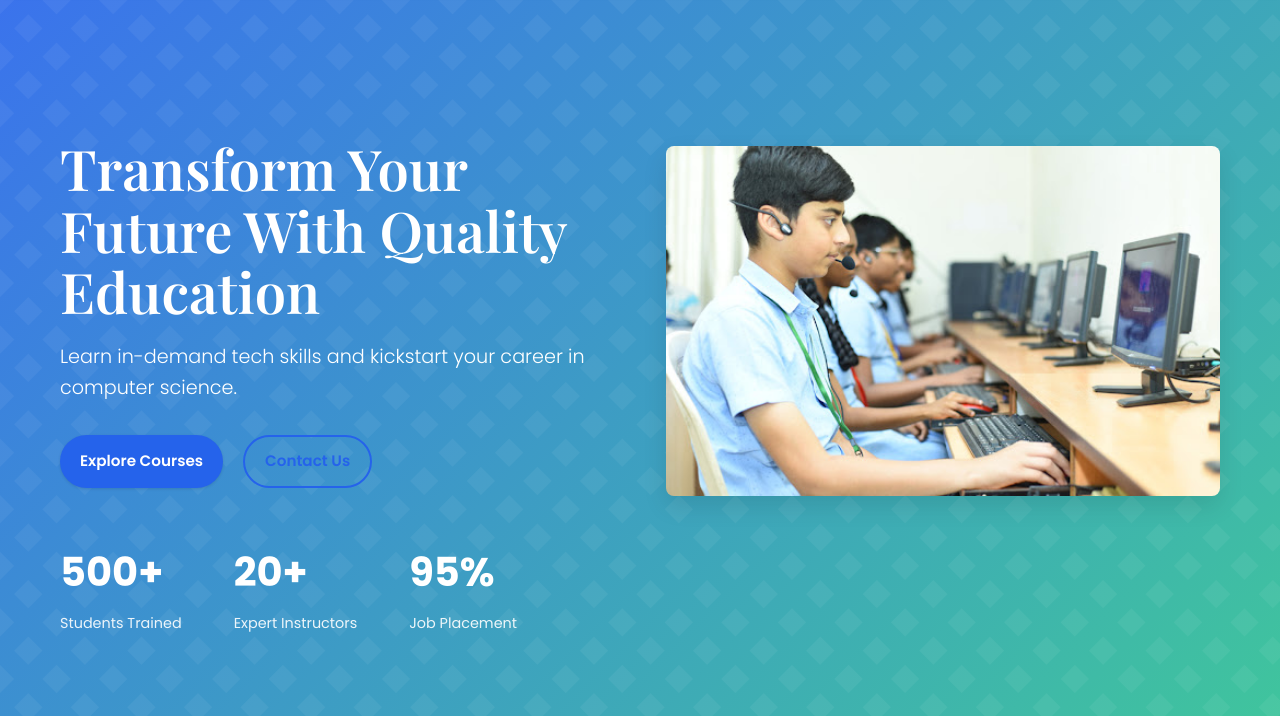
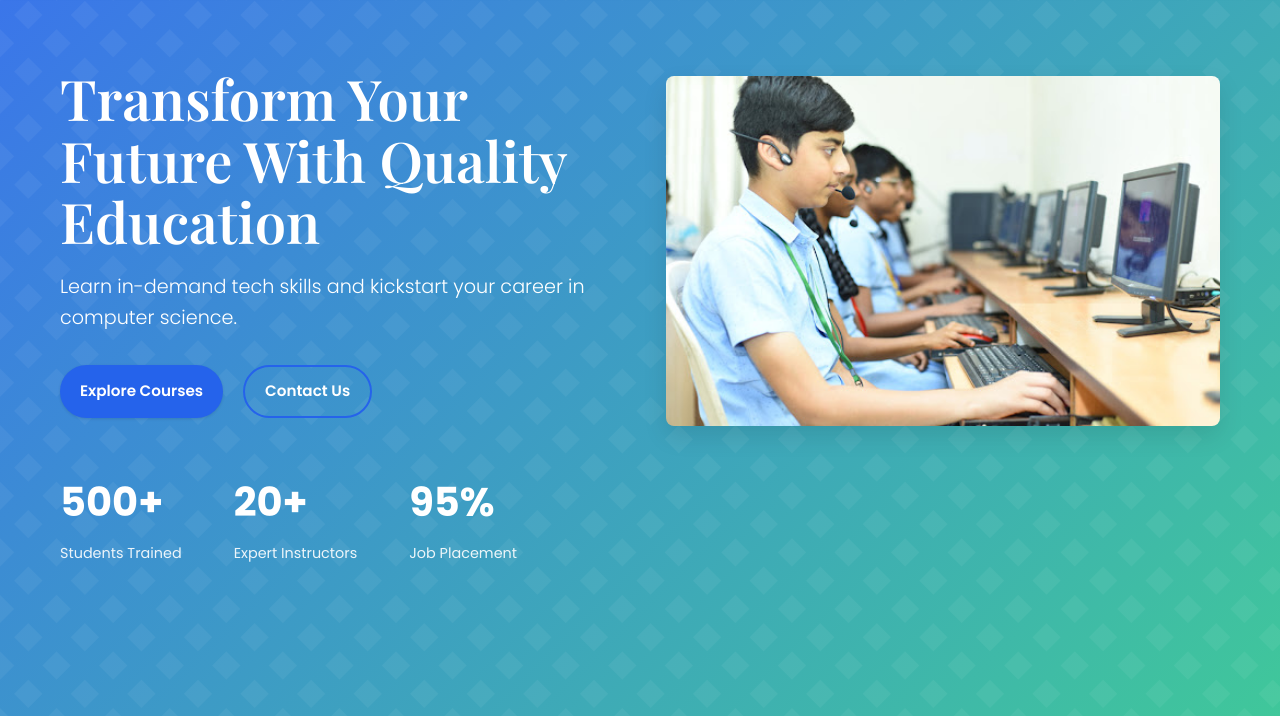
Before and after one commit to Ahmedchees/YoolbaanAcademy, a plain HTML site: page index.html in a window 1280 px wide. Shown: the part 84-800 px from the top of the page. Drawn offline with nearby package versions, Linux system fonts and the light colour scheme.

Commit message:
Yoolbaan academy version 1.00

```diff
--- a/assets/css/index.css
+++ b/assets/css/index.css
@@ -128,7 +128,7 @@ img {
 
 .btn-outline {
   border: 2px solid var(--primary);
-  color: var(--primary);
+  color: var(--white);
   background-color: transparent;
 }
 
@@ -305,7 +305,7 @@ img {
   background: linear-gradient(135deg, rgba(37, 99, 235, 0.9) 0%, rgba(16, 185, 129, 0.8) 100%);
   position: relative;
   overflow: hidden;
-  margin-top: 70px;
+
 }
 
 .hero-container {
```
